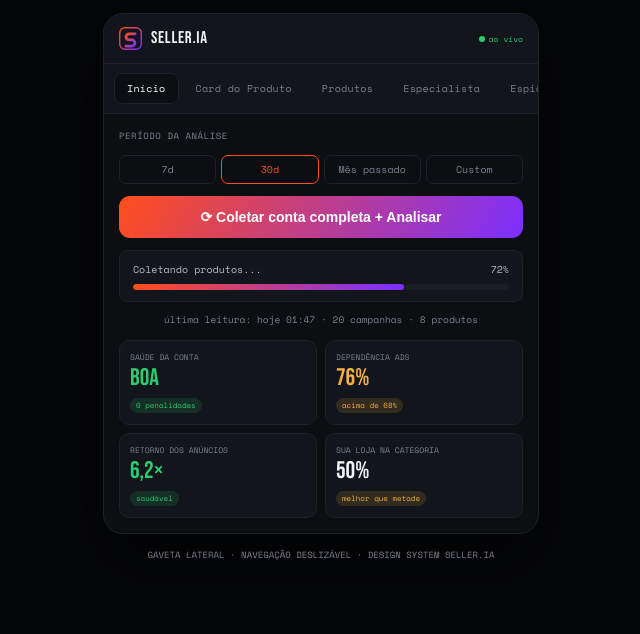
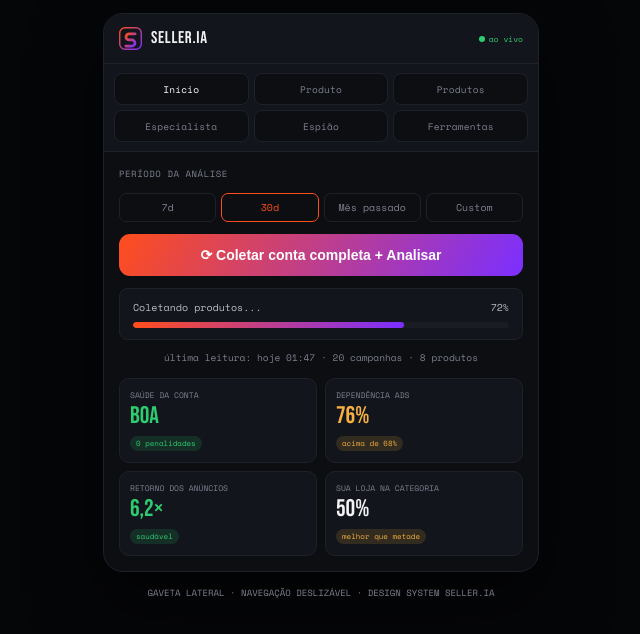
Before and after one commit to kleite1103-hue/seller-ia-extensao, a browser extension: page mockups/completo.html in a window 1280 px wide. Shown: the part 96-730 px from the top of the page, without its empty margins (319-959 px from the left). Drawn offline with nearby package versions, Linux system fonts and the light colour scheme.

Commit message:
Abas em grade 3 colunas (sem rolagem horizontal travada)

```diff
--- a/mockups/completo.html
+++ b/mockups/completo.html
@@ -24,9 +24,9 @@ body{background:#050608;color:var(--text);font-family:'Outfit',sans-serif;font-w
 .topbar .st::before{content:'';width:6px;height:6px;border-radius:50%;background:var(--ok)}
 
 /* barra de navegacao deslizavel */
-.nav{display:flex;gap:4px;padding:9px 10px;background:var(--bg3);border-bottom:1px solid var(--line);overflow-x:auto;scrollbar-width:none}
+.nav{display:grid;grid-template-columns:repeat(3,1fr);gap:5px;padding:9px 10px;background:var(--bg3);border-bottom:1px solid var(--line)}
 .nav::-webkit-scrollbar{display:none}
-.nav button{font-family:'Space Mono';font-size:10px;letter-spacing:.03em;color:var(--text3);padding:7px 12px;border-radius:8px;cursor:pointer;white-space:nowrap;border:1px solid transparent;background:transparent}
+.nav button{font-family:'Space Mono';font-size:9.5px;letter-spacing:.02em;color:var(--text3);padding:8px 6px;border-radius:8px;cursor:pointer;border:1px solid var(--line);background:var(--bg2);text-align:center}
 .nav button.on{color:#fff;background:var(--bg2);border-color:var(--line)}
 .screen{padding:15px;max-height:520px;overflow-y:auto}
 .ml{font-family:'Space Mono';font-size:9px;color:var(--text3);letter-spacing:.06em}
@@ -116,10 +116,10 @@ body{background:#050608;color:var(--text);font-family:'Outfit',sans-serif;font-w
     </div>
     <div class="nav">
       <button class="on" onclick="go(this,'inicio')">Início</button>
-      <button onclick="go(this,'produto')">Card do Produto</button>
+      <button onclick="go(this,'produto')">Produto</button>
       <button onclick="go(this,'produtos')">Produtos</button>
       <button onclick="go(this,'espec')">Especialista</button>
-      <button onclick="go(this,'busca')">Espião de Busca</button>
+      <button onclick="go(this,'busca')">Espião</button>
       <button onclick="go(this,'ferr')">Ferramentas</button>
     </div>
     <div class="screen">
```
